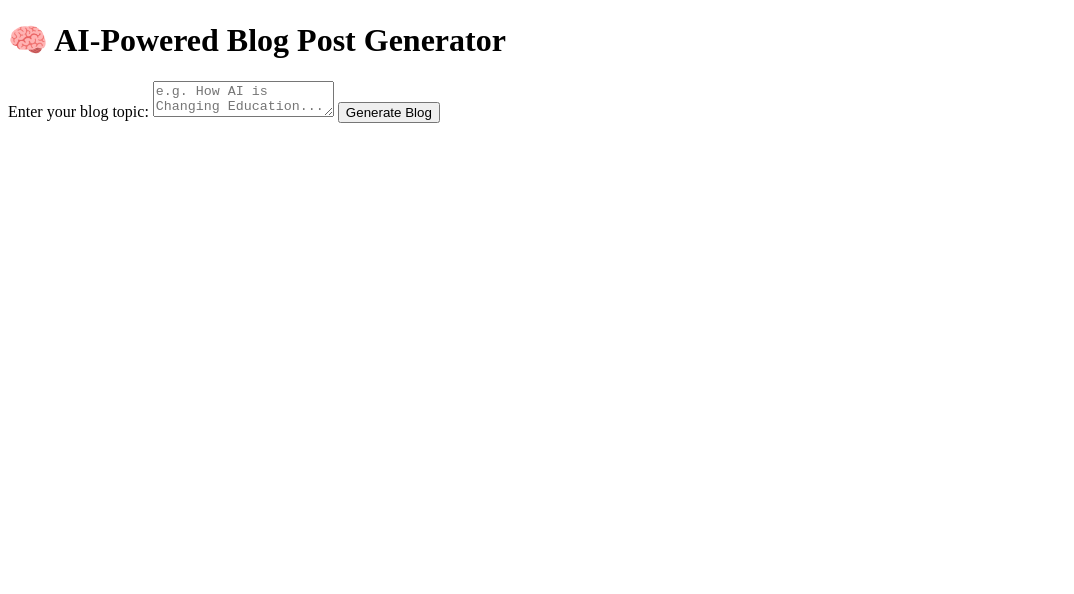
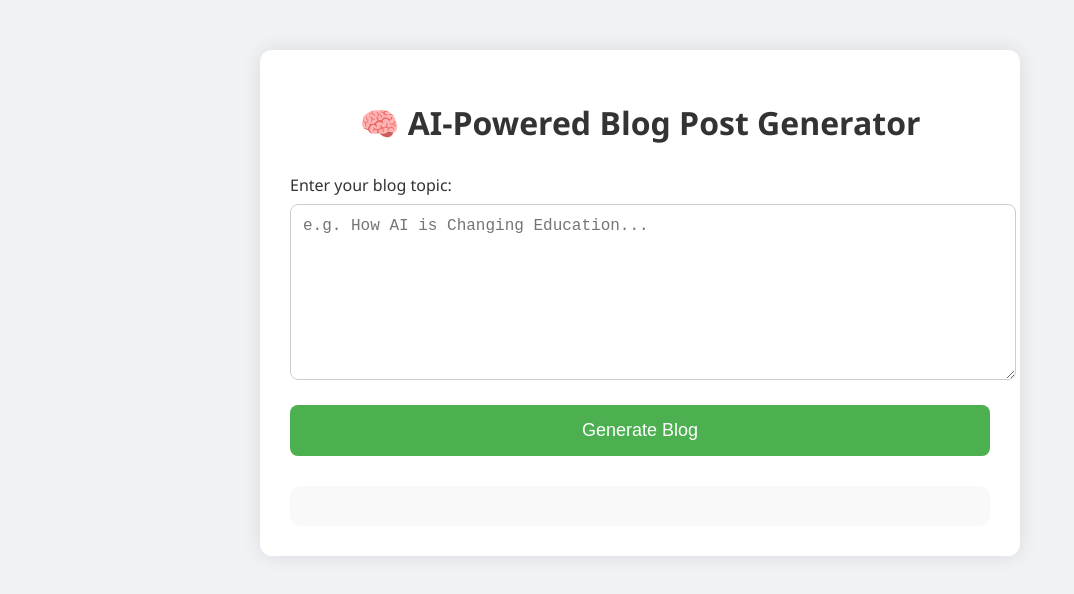
Before and after one commit to aAyushrootTwo/v5, a plain HTML site: page index.html in a window 1280 px wide. Shown: the whole page, without its empty margins (0-1074 px from the left). Drawn offline with Linux system fonts and the light colour scheme; files that its build step writes are made by us from their sources; the site is published under a folder, as on GitHub Pages, so addresses that start at the root find nothing.

Commit message:
Update index.html

```diff
--- a/index.html
+++ b/index.html
@@ -4,7 +4,7 @@
   <meta charset="UTF-8" />
   <meta name="viewport" content="width=device-width, initial-scale=1.0"/>
   <title>AI Blog Post Generator</title>
-  <link rel="stylesheet" href="/static/style.css" />
+  <link rel="stylesheet" href="style.css" />
 </head>
 <body>
   <div class="container">
```
